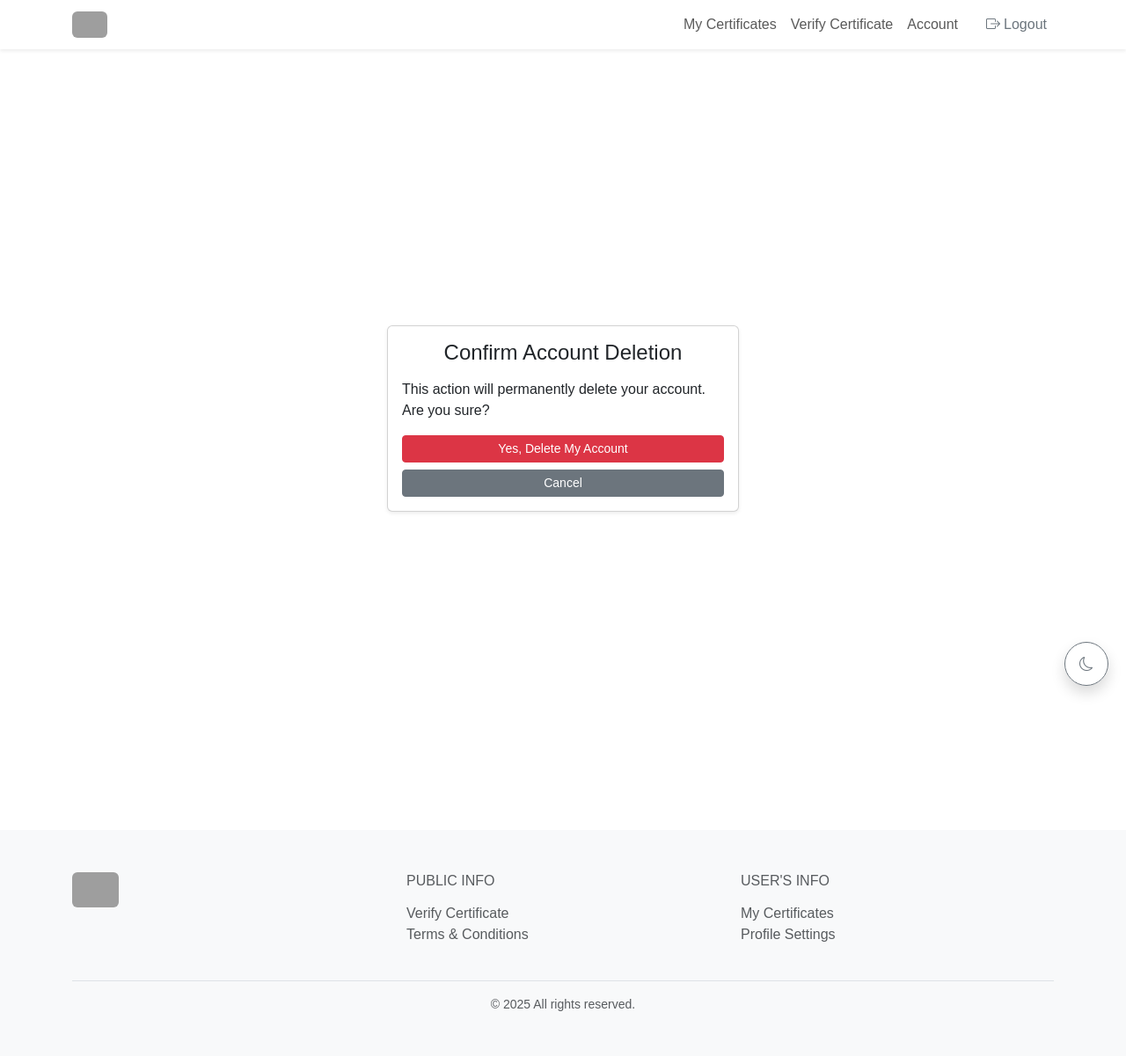
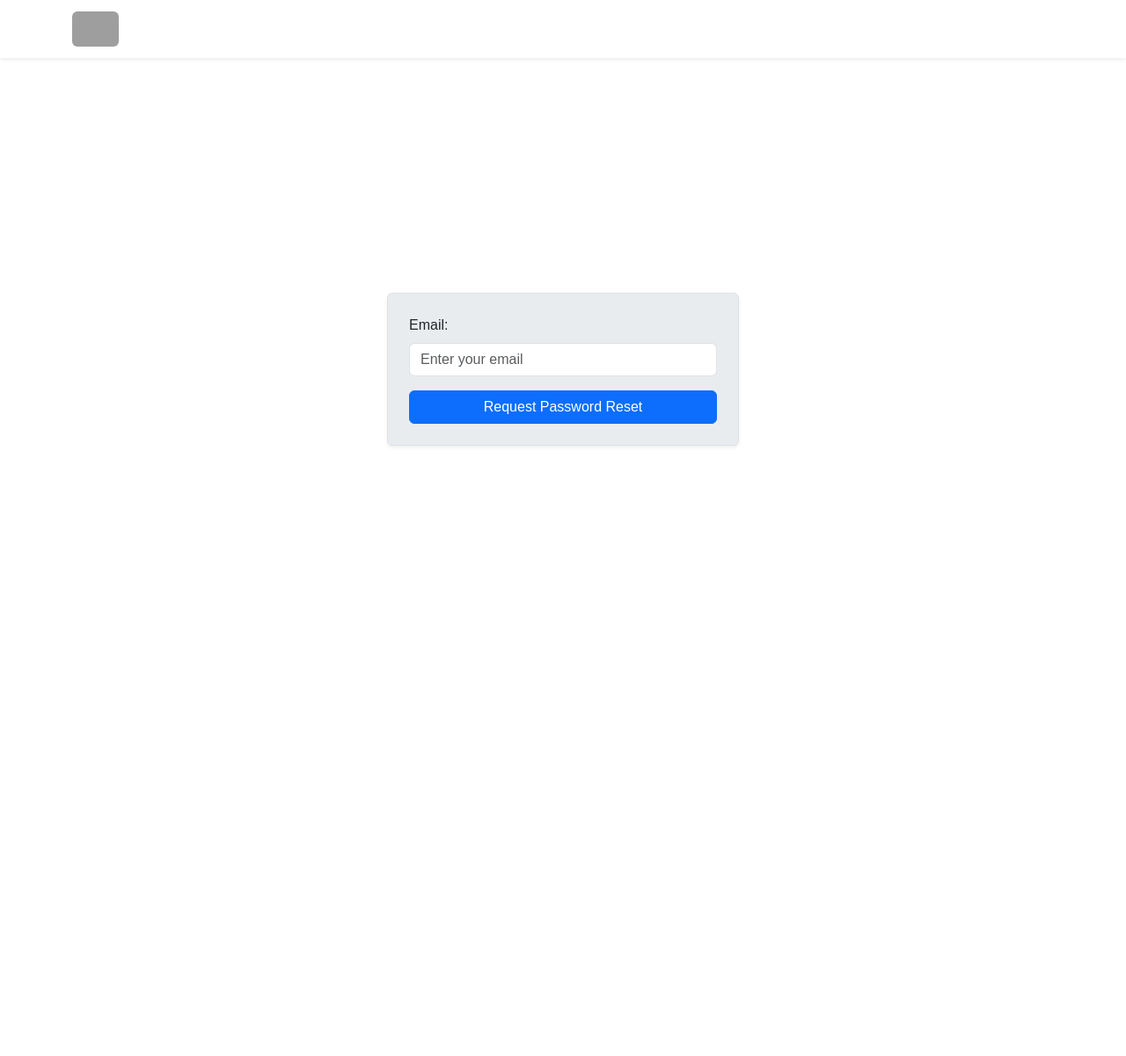
Before and after one commit to wotmasek/YourCert, a PHP site: page /YourCert/account/reset/password_change_request.php in a window 1280 px wide. Shown: the whole page at 88% size. After the commit the page ends 508 px from the top, so only its background shows below. Run offline with PHP 8.4, Linux system fonts and the light colour scheme; the visitor is signed in with stand-in values (Sample User, id 1); data comes from the database, SQL or seed files in the repository; tables that the repository leaves empty hold one stand-in row (values such as "Sample post"); some libraries are stand-ins or nearby versions; grey boxes are pictures that could not be loaded.

Commit message:
password reset and accound delete fix

```diff
--- a/app/assets/api/system_api/system_api.php
+++ b/app/assets/api/system_api/system_api.php
@@ -222,7 +222,7 @@ class SystemAPI extends ActionMenager {
             return ['success' => false, 'error' => $this->messages['failed_create_password_reset_token']];
         }
 
-        $resetLink = PASSWORD_RESET_PAGE . "?uid={$userId}&token={$token}";
+        $resetLink = PASSWORD_RESET_PAGE . "?token={$token}";
 
         $mail = new PHPMailer(true);
         $emailConfig = require __DIR__ . '/../../../email_config.php';
--- a/app/assets/api/user_apis/apis/users/users.php
+++ b/app/assets/api/user_apis/apis/users/users.php
@@ -33,7 +33,7 @@ class UserMenagment extends UserAPI {
             return ['success' => false, 'error' => $this->messages['failed_create_account_delete_request']];
         }
 
-        $confirmLink = ACCOUNT_DELETE_PAGE . "?uid={$this->user_id}&token={$token}";
+        $confirmLink = ACCOUNT_DELETE_PAGE . "?token={$token}";
 
         $sql = "SELECT email FROM users WHERE id = :user_id AND is_active = 1";
         $stmt = $this->conn->prepare($sql);
@@ -45,9 +45,9 @@ class UserMenagment extends UserAPI {
         }
         $oldEmail = $userData['email'];
 
-        require_once __DIR__ . '/../../../../vendor/autoload.php';
+        require_once __DIR__ . '/../../../../../../vendor/autoload.php';
         $mail = new \PHPMailer\PHPMailer\PHPMailer(true);
-        $emailConfig = require __DIR__ . '/../../../email_config.php';
+        $emailConfig = require __DIR__ . '/../../../../../email_config.php';
         try {
             $mail->isSMTP();
             $mail->Host       = $emailConfig['host'];
@@ -80,20 +80,20 @@ class UserMenagment extends UserAPI {
             return ['success' => false, 'error' => $this->messages['invalid_token']];
         }
 
-        $sql = "SELECT id, token_hash FROM account_delete_requests
-                WHERE user_id = :user_id AND expires_at >= NOW() ORDER BY created_at DESC AND is_active = 1";
+        $sql = "
+            SELECT id, token_hash
+            FROM account_delete_requests
+            WHERE user_id = :user_id
+              AND expires_at >= NOW()
+            ORDER BY created_at DESC
+            LIMIT 1
+        ";
         $stmt = $this->conn->prepare($sql);
         $stmt->bindParam(':user_id', $this->user_id);
         $stmt->execute();
 
-        $request = null;
-        while ($row = $stmt->fetch(\PDO::FETCH_ASSOC)) {
-            if (password_verify($token, $row['token_hash'])) {
-                $request = $row;
-                break;
-            }
-        }
-        if (!$request) {
+        $request = $stmt->fetch(\PDO::FETCH_ASSOC);
+        if (!$request || !password_verify($token, $request['token_hash'])) {
             return ['success' => false, 'error' => $this->messages['invalid_or_expired_token']];
         }
 
@@ -162,7 +162,7 @@ class UserMenagment extends UserAPI {
             return ['success' => false, 'error' => $this->messages['failed_create_email_change_request']];
         }
 
-        $confirmLink = EMAIL_RESET_PAGE . "?uid={$this->user_id}&token={$token}";
+        $confirmLink = EMAIL_RESET_PAGE . "?token={$token}";
 
         $sql = "SELECT email FROM users WHERE id = :user_id";
         $stmt = $this->conn->prepare($sql);
@@ -174,9 +174,9 @@ class UserMenagment extends UserAPI {
         }
         $oldEmail = $userData['email'];
 
-        require_once __DIR__ . '/../../../../../vendor/autoload.php';
+        require_once __DIR__ . '/../../../../../../vendor/autoload.php';
         $mail = new \PHPMailer\PHPMailer\PHPMailer(true);
-        $emailConfig = require __DIR__ . '/../../../../email_config.php';
+        $emailConfig = require __DIR__ . '/../../../../../email_config.php';
         try {
             $mail->isSMTP();
             $mail->Host       = $emailConfig['host'];
--- a/public/account/reset/password_change_request.php
+++ b/public/account/reset/password_change_request.php
@@ -7,75 +7,85 @@ require_once __DIR__ . '/../../../app/assets/api/db_connect.php';
 require_once __DIR__ . '/../../../app/assets/api/system_api/system_api.php';
 require_once __DIR__ . '/../../assets/php/elements/layout_menager.php';
 
+use Assets\LayoutRenderer;
 use Database\Database;
 use Api\SystemAPI\SystemAPI;
-use Assets\LayoutRenderer;
 
-if (!isset($_SESSION['userID'])) {
-    header('Location: ' . LOGIN_PAGE);
-    exit;
-}
-
-$db       = new Database();
-$conn     = $db->getConnection();
-$api      = new SystemAPI($conn);
+$database = new Database();
+$conn = $database->getConnection();
 $renderer = new LayoutRenderer($conn);
 
 if ($_SERVER['REQUEST_METHOD'] === 'POST') {
-    if (empty($_POST['token'])) {
-        setFlashMessage('error', 'Token is missing.');
-        header('Location: ' . ACCOUNT_DELETE_PAGE);
+    if (empty($_POST['email'])) {
+        setFlashMessage('error', 'Empty email');
+        header('Location: ' . PASSWORD_REQUEST_PAGE);
         exit;
     }
-    $token = trim($_POST['token']);
+
+    $email = trim($_POST['email']);
+
+    if (!filter_var($email, FILTER_VALIDATE_EMAIL)) {
+        setFlashMessage('error', 'Invalid email');
+        header('Location: ' . PASSWORD_REQUEST_PAGE);
+        exit;
+    }
+
     try {
-        $result = $api->confirmAccountDelete($token);
+        $api = new SystemAPI($conn);
+        $result = $api->requestPasswordReset($email);
+
         if ($result['success']) {
-            session_destroy();
-            setFlashMessage('success', $result['message']);
+            setFlashMessage('success', 'Password reset email has been sent to your email');
             header('Location: ' . LOGIN_PAGE);
-            exit;
         } else {
-            setFlashMessage('error', $result['error'] ?? 'Unknown error occurred.');
-            header('Location: ' . ACCOUNT_DELETE_PAGE);
-            exit;
+            setFlashMessage('error', $result['error'] ?? 'Unknown error occurred');
+            header('Location: ' . PASSWORD_REQUEST_PAGE);
         }
     } catch (Exception $e) {
-        setFlashMessage('error', 'Internal server error.');
-        header('Location: ' . ACCOUNT_DELETE_PAGE);
-        exit;
+        setFlashMessage('error', 'Internal server error');
+        header('Location: ' . PASSWORD_REQUEST_PAGE);
     }
+    exit;
 }
-
-$token = $_GET['token'] ?? '';
 ?>
 <!DOCTYPE html>
 <html lang="en" data-bs-theme="light">
 <head>
   <meta charset="UTF-8">
-  <title>Confirm Account Deletion</title>
+  <title>Password Reset Request</title>
   <?php $renderer->renderHead(); ?>
+  <link rel="stylesheet" href="../../assets/css/forms.css">
 </head>
 <body class="bg-body text-body">
-  <?php $renderer->renderNav(); ?>
+  <?php $renderer->renderMinNav(); ?>
+
   <main>
-    <div class="container d-flex justify-content-center align-items-center vh-100">
-      <div class="card shadow-sm" style="max-width: 400px; width: 100%;">
-        <div class="card-body">
-          <?= getFlashMessages() ?>
+    <div class="d-flex justify-content-center align-items-center vh-100">
+      <div class="border p-4 rounded bg-body-secondary shadow-sm form-wrapper" style="min-width: 300px;">
 
-          <h4 class="card-title mb-3 text-center">Confirm Account Deletion</h4>
-          <p>This action will permanently delete your account. Are you sure?</p>
+        <div class="wrapper-flash-msg mb-3">
+          <?php echo getFlashMessages(); ?>
+        </div>
 
-          <form method="post" class="d-grid gap-2">
-            <input type="hidden" name="token" value="<?= htmlspecialchars($token) ?>">
-            <button type="submit" class="btn btn-danger btn-sm">Yes, Delete My Account</button>
-            <a href="<?= DASHBOARD_PAGE ?>" class="btn btn-secondary btn-sm">Cancel</a>
-          </form>
-        </div>
+        <form action="" method="post">
+          <div class="mb-3">
+            <label for="email" class="form-label">Email:</label>
+            <input
+              type="email"
+              name="email"
+              id="email"
+              class="form-control"
+              required
+              placeholder="Enter your email"
+            >
+          </div>
+          <button type="submit" class="btn btn-primary w-100">
+            Request Password Reset
+          </button>
+        </form>
+
       </div>
     </div>
   </main>
-  <?php $renderer->renderFooter(); ?>
 </body>
 </html>
```
Also changed, not shown: public/account/reset/delete_my_account.php (+24 -20 lines), .htaccess.
